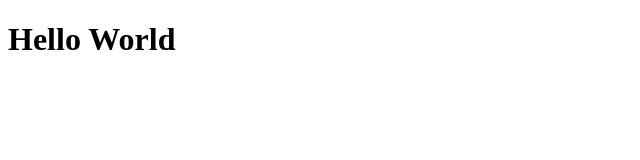
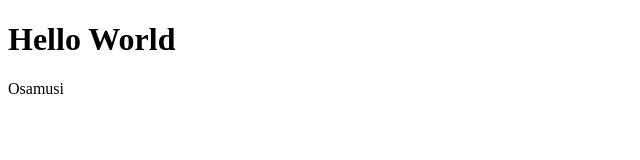
Before and after one commit to ssakane123/sample-pages, a plain HTML site: page index.html in a window 1280 px wide. Shown: the full height of the page, 0-640 px from the left. Drawn offline with Linux system fonts and the light colour scheme.

Commit message:
Add osamusi into index.html

```diff
--- a/index.html
+++ b/index.html
@@ -6,5 +6,6 @@
     </head>
     <body>
         <h1>Hello World</h1>
+        <p>Osamusi</p>
     </body>
 </html>
```
